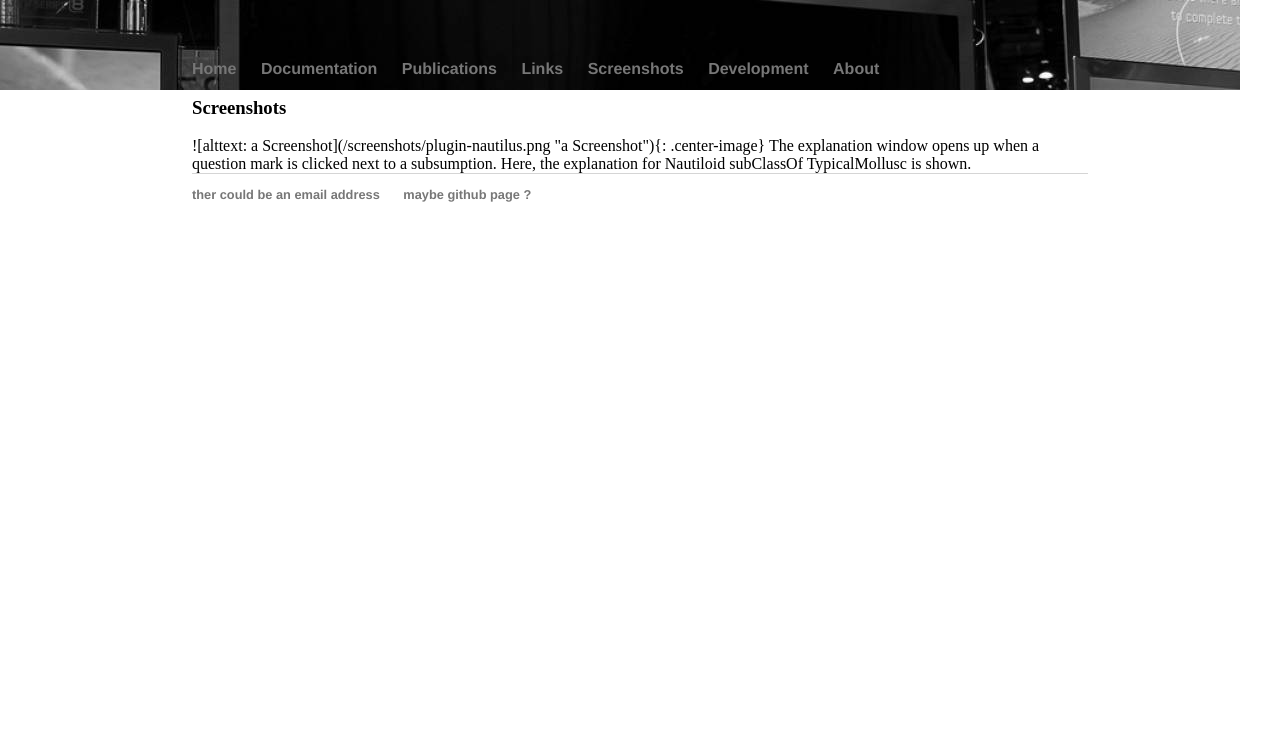
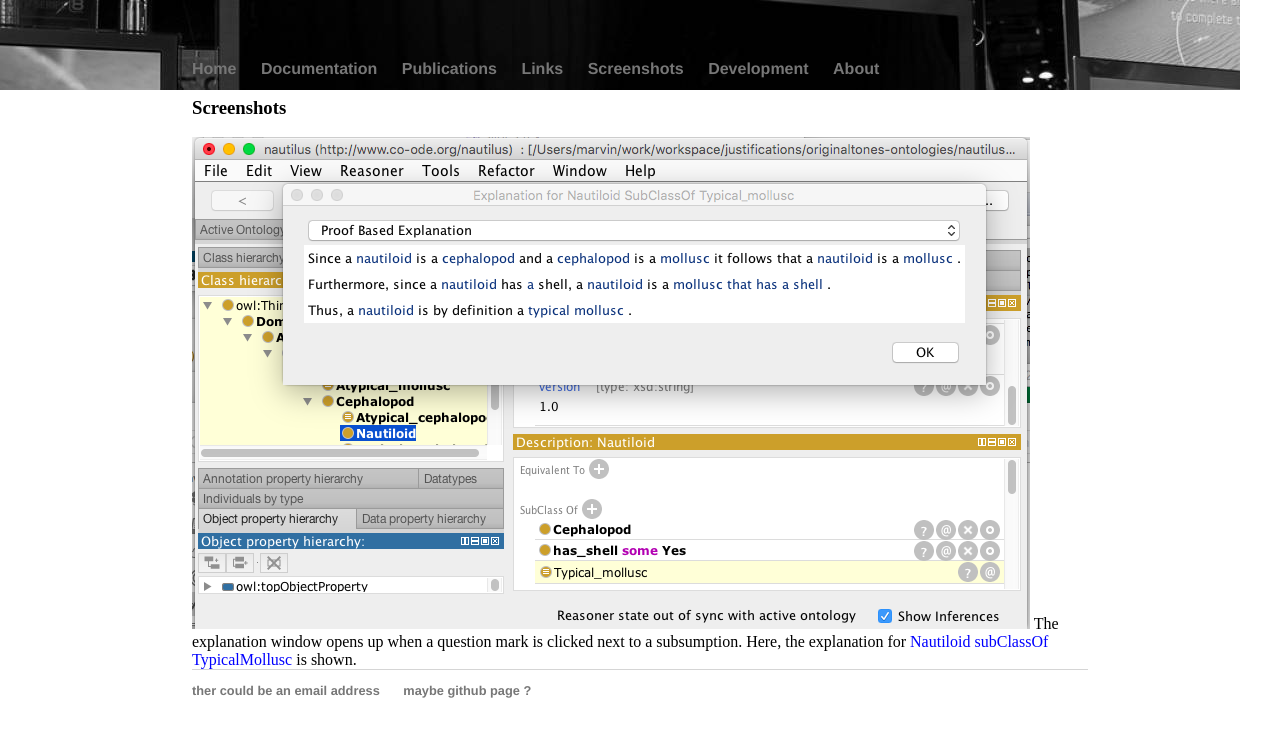
Before and after one commit to verbalizer/verbalizer.github.io, a Jekyll site: the page built from screenshots/index.html, in a window 1280 px wide. Shown: the top 737 px of the page. Built offline with Jekyll 4.4.1, drawn with Linux system fonts in a browser that asks for light colours.

Commit message:
Corrected my syntax mistake

```diff
--- a/screenshots/index.html
+++ b/screenshots/index.html
@@ -3,10 +3,6 @@ layout : default
 title : Screenshots
 ---
 
-![alttext: a Screenshot](/screenshots/plugin-nautilus.png "a Screenshot"){: .center-image}
+<img src="/screenshots/plugin-nautilus.png">
 
-The explanation window opens up when a question mark is clicked next to a subsumption. Here, the explanation for
-
-       Nautiloid subClassOf TypicalMollusc
-
-is shown.
+The explanation window opens up when a question mark is clicked next to a subsumption. Here, the explanation for <font color=blue>Nautiloid subClassOf TypicalMollusc </font> is shown.
```
